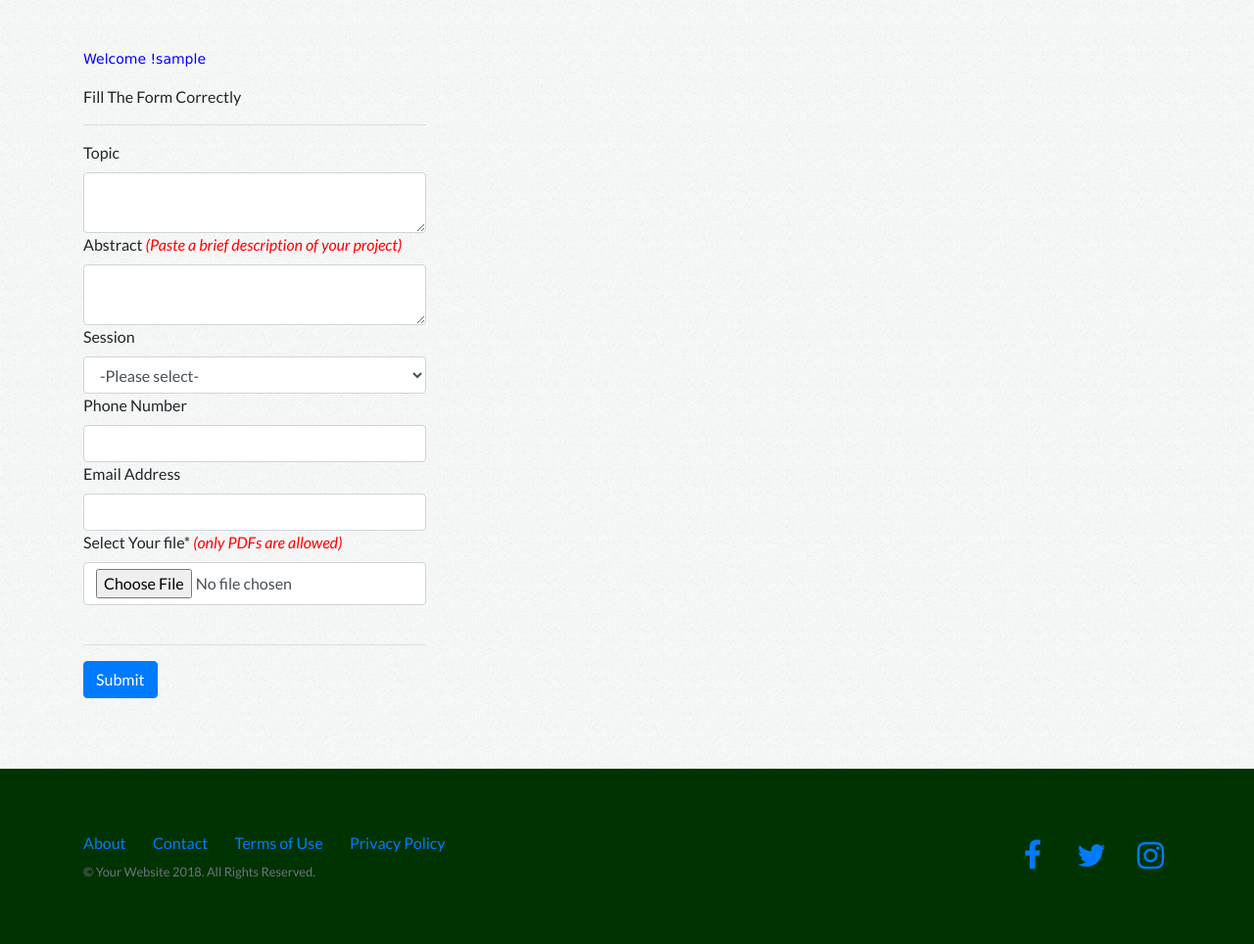
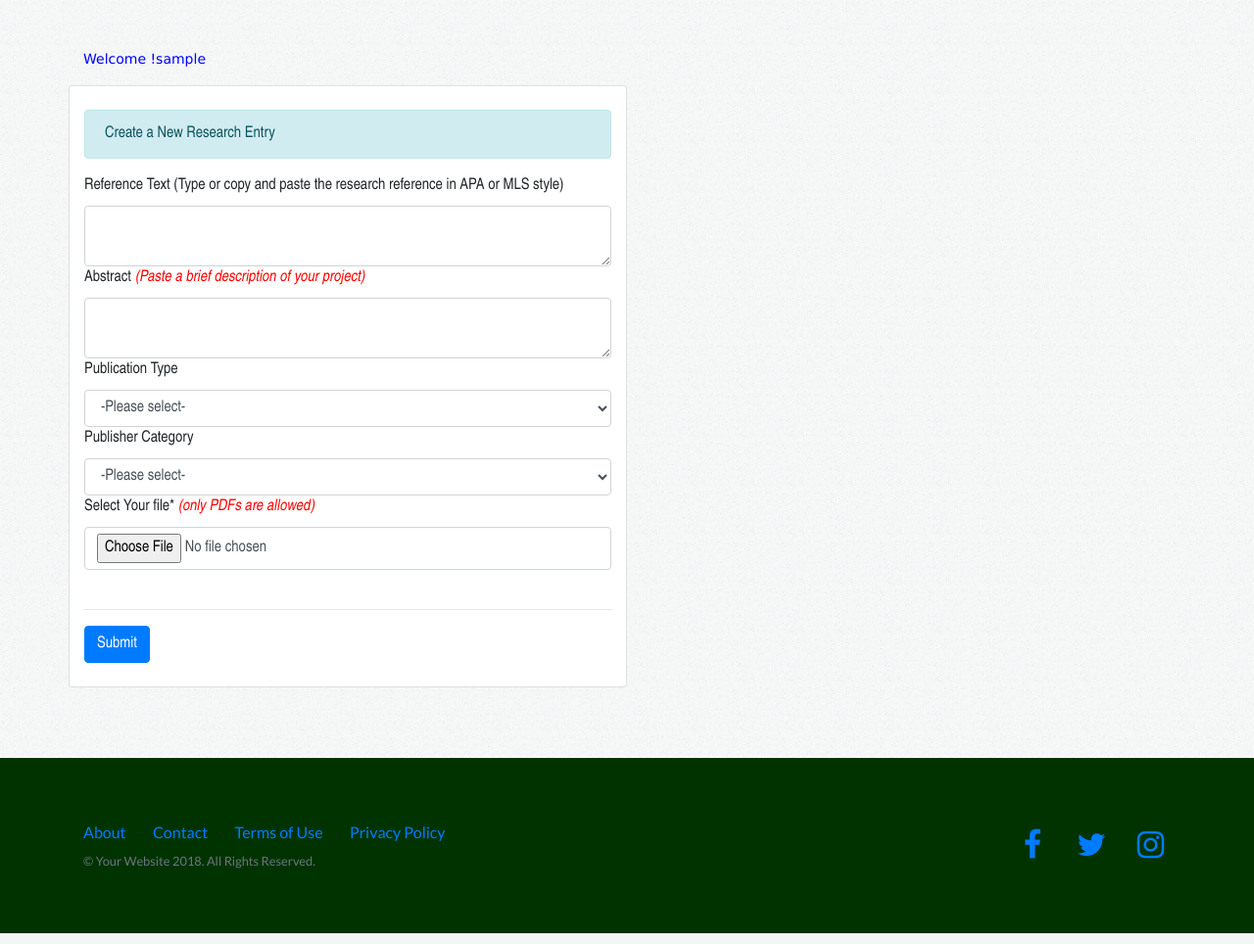
Before and after one commit to ubong-essien/research-management-system-for-tertiary-institution, a PHP site: page /myproject/staff/upload/index.php in a window 1280 px wide. Shown: the part 76-1040 px from the top of the page at 98% size. Run offline with PHP 8.4, Linux system fonts and the light colour scheme; the visitor is signed in with stand-in values (Sample User, id 1); data that the repository does not hold is empty.

Commit message:
staff form for upload complete

```diff
--- a/staff/upload/index.php
+++ b/staff/upload/index.php
@@ -3,47 +3,42 @@ include('../../includes/main_header.php');
 include('../../includes/connect.php');
 $d=getdatabyreg($_SESSION['login_user_verified'],$con)
 ?>
-<div class="container" style="background-color:#;height:auto;margin-top:50px;">
+<div class="container" style="background-color:#;height:auto;margin-top:50px;font-family:arial narrow">
+  <?php echo "<p style='color:blue;font-family:verdana;font-size:14px'>Welcome !".$_SESSION['login_user_verified']."</p>"?>
     <div class="row" style="margin-top:50px;margin-top:10px;">
 
-        <div class="col-md-4 hidden-print">
+        <div class="card col-md-6 hidden-print">
         <div class="panel panel-primary">
         <div class="panel-heading ">
-        <?php echo "<p style='color:blue;font-family:verdana;font-size:14px'>Welcome !".$_SESSION['login_user_verified']."</p>"?>Fill The Form Correctly
-        </div> <hr/>
-		<form id="verify" action="index.php" method="post" enctype="multipart/form-data">
-            <div class="panel-body">
 
+        </div> <br/>
+        <p class="alert alert-info">Create a New Research Entry</p>
+		        <form id="verify" action="index.php" method="post" enctype="multipart/form-data">
+               <div class="panel-body">
 
-                    <label class="input-group-addon">Topic</label>
+                    <label class="input-group-addon">Reference Text (Type or copy and paste the research reference in APA or MLS style)</label>
                     <textarea type="text" class="form-control" name="topic" required></textarea>
 
-					 <label  class="input-group-addon">Abstract <em style="color:red">(Paste a brief description of your project)</em></label>
+					         <label  class="input-group-addon">Abstract <em style="color:red">(Paste a brief description of your project)</em></label>
                     <textarea type="text" class="form-control" name="abstract" required></textarea>
 
-                    <label class="input-group-addon">Session</label>
-                    <select name="ses" class="form-control" id="ses" required >
+                    <label class="input-group-addon">Publication Type</label>
+                    <select name="ses" class="form-control" id="pt" required >
+                      <option value="" >-Please select-</option>
+                      <option value="" >Research Paper</option>
+                      <option value="" >Book</option>
+                      <option value="" >Seminar/conference Paper</option>
+				            </select>
+                    <label class="input-group-addon">Publisher Category</label>
+                    <select name="ses" class="form-control" id="pc" required >
                       <option value="" >-Please select-</option>
                       <option value="" >Local Journal</option>
                       <option value="" >International Journal</option>
-                      <option value="" >Book</option>
-                      <option value="" >Seminar Paper</option>
-
-				  </select>
-
-
-                    <label class="input-group-addon">Phone Number</label>
-                    <input type="text" class="form-control" name="phone" />
-
+				            </select>
 
                     <input type="hidden" class="form-control" value="<?php echo $_SESSION['login_user_verified'];?>" name="regno" />
 
-
-                    <label class="input-group-addon">Email Address</label>
-                    <input type="email" class="form-control" name="email" required />
-
-
-            </div>
+               </div>
 			<label >Select Your file* <em style="color:red">(only PDFs are allowed)</em></label><br/>
 
 			<input type="file" name="pdffile" class="form-control"  required /><br/>
@@ -51,13 +46,14 @@ $d=getdatabyreg($_SESSION['login_user_verified'],$con)
             <div class="panel-footer">
             <input type="submit" class="btn btn-primary " name="verify" />
             </div>
+            <br/>
              </form>
 
             </div>
 
         </div>
 
-        <div class="col-md-8">
+        <div class="col-md-6">
 
 		        <?php
 
```
